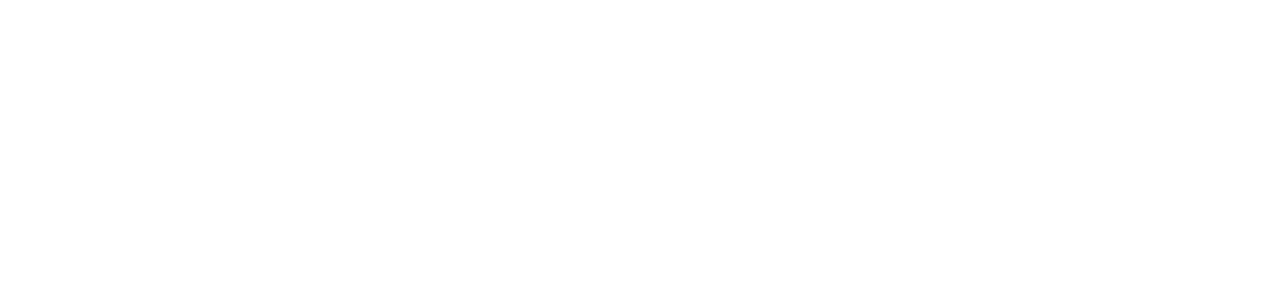
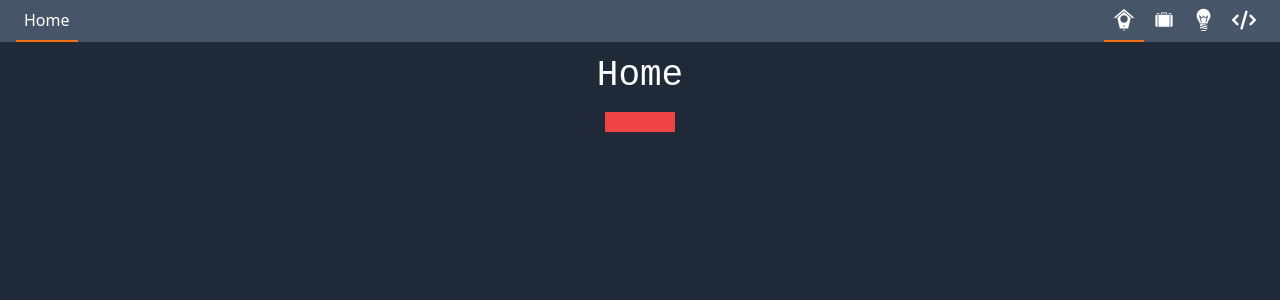
Before and after one commit to luketpena/portfolio-2024, a React (Vite) app: page / in a window 1280 px wide. Shown: the top 300 px of the page. Built offline with nearby package versions, Linux system fonts and the light colour scheme.

Commit message:
feat: implement route outlet component

```diff
--- a/src/App.tsx
+++ b/src/App.tsx
@@ -1,12 +1,14 @@
 import { BrowserRouter, Route, Routes } from 'react-router-dom';
 import { routes } from './pages/_routes';
-import { PageWrapper } from './components/PageWrapper/PageWrapper';
+import { RouteOutlet } from './components/RouteOutlet/RouteOutlet';
+import { AnimatePresence } from 'framer-motion';
 
 function App() {
   return (
     <BrowserRouter>
+      <AnimatePresence>
         <Routes>
-        <Route element={<PageWrapper />}>
+          <Route element={<RouteOutlet />}>
             {routes.map((route, index) => (
               <Route
                 key={`nav-route-${index}`}
@@ -16,6 +18,7 @@
             ))}
           </Route>
         </Routes>
+      </AnimatePresence>
     </BrowserRouter>
   );
 }
```
Lines whose indentation alone changed are shown as unchanged.
